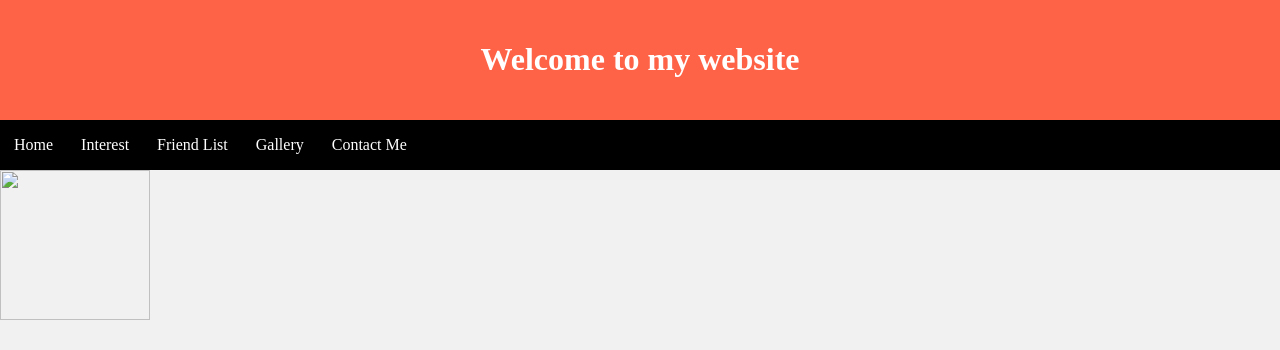
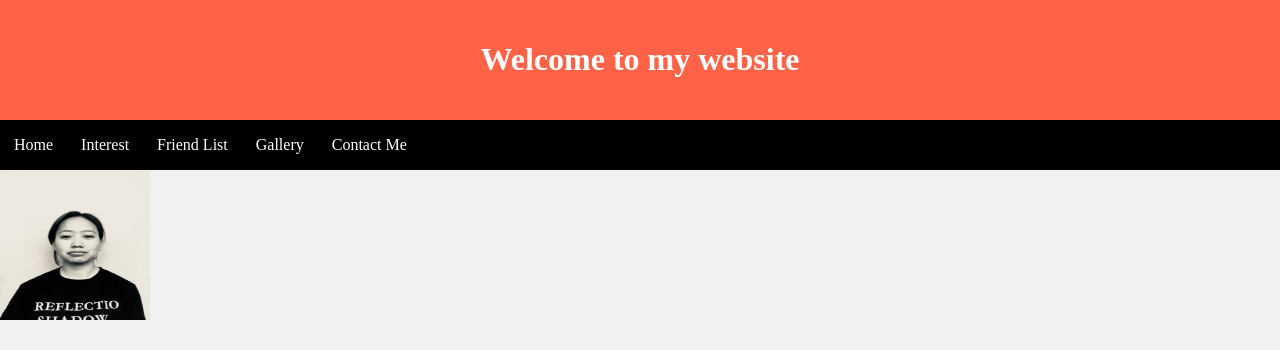
Before and after one commit to limbu-Diwani/Individual_Project, a plain HTML site: page index.html in a window 1280 px wide. Shown: the top 350 px of the page. Drawn offline with Linux system fonts and the light colour scheme.

Commit message:
Update index.html

```diff
--- a/index.html
+++ b/index.html
@@ -18,7 +18,7 @@
 		<a href="contact.html">Contact Me</a>
 </nav>
 
-<img src="img/IMG_1416.jpg" height="150" width="150">
+<img src="img/IMG_1614.jpg" height="150" width="150">
 
 <section>
 	<div class="row">
```
